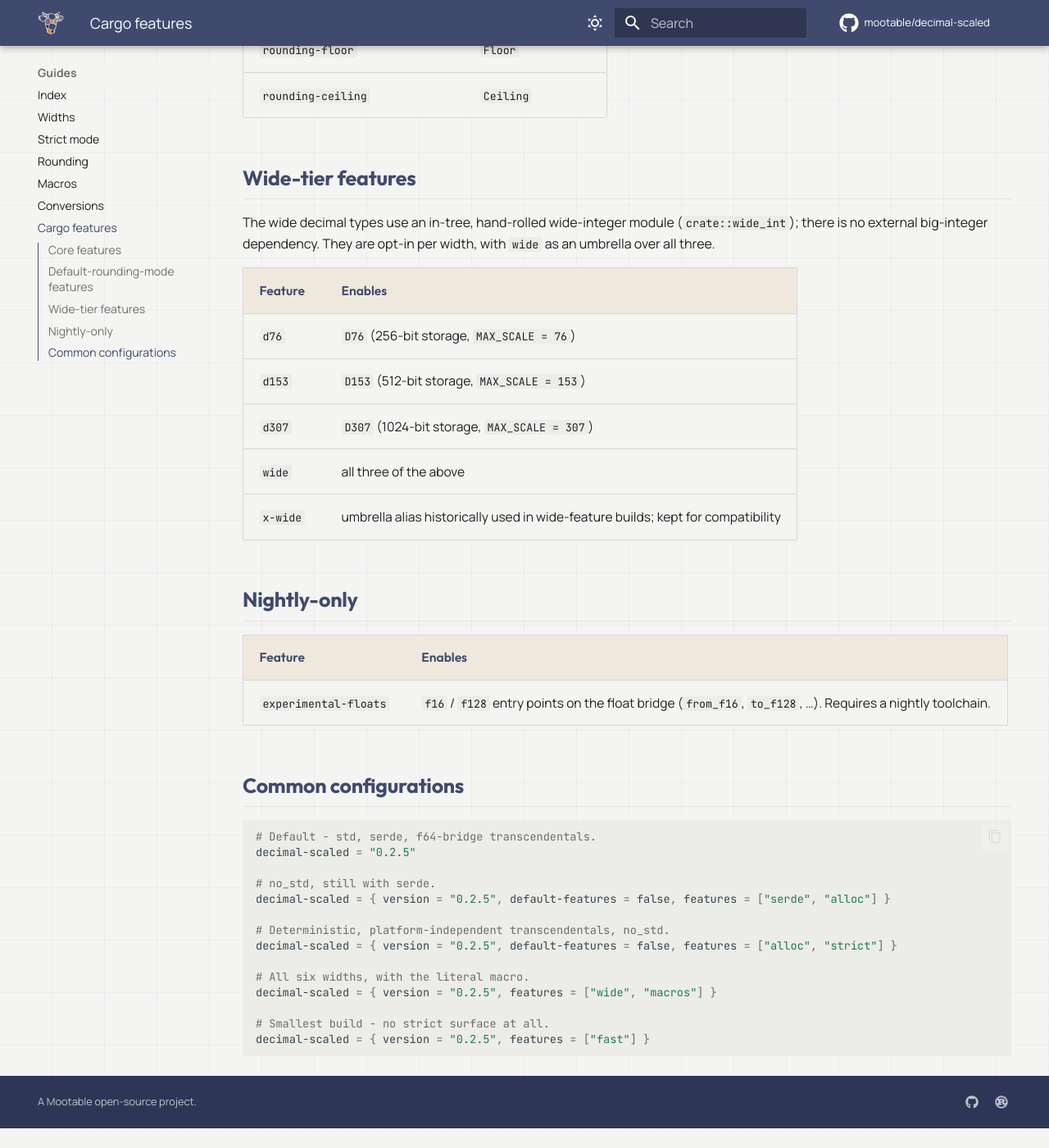
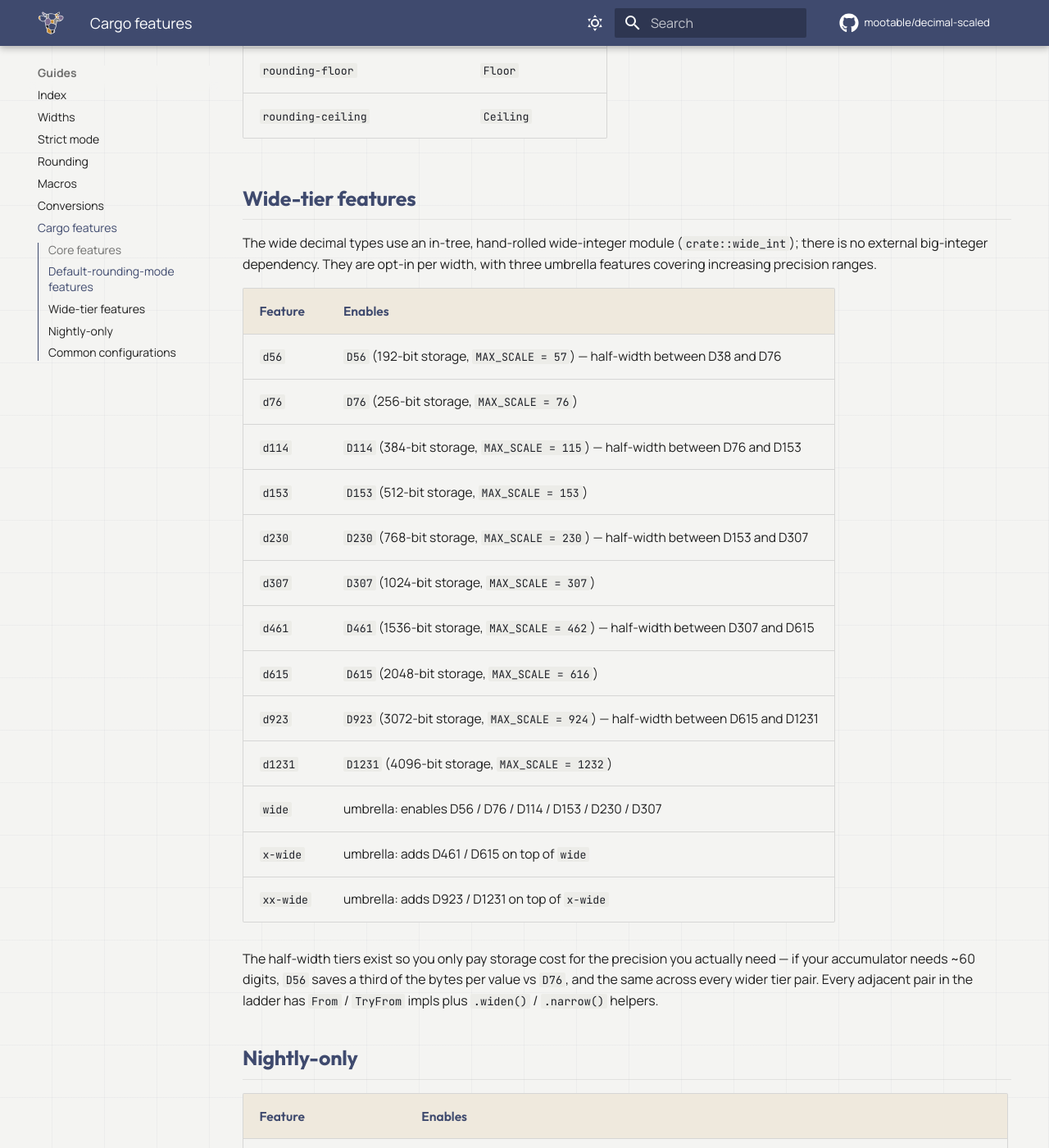
Before and after one commit to mootable/decimal-scaled, an MkDocs documentation site: the page built from docs/features.md, in a window 1280 px wide and 1400 px high, scrolled down 1453 px. Shown: the whole window at 82% size. Built offline with MkDocs 1.6.1 and Material for MkDocs 9.7.7, drawn with Linux system fonts in a browser that asks for light colours; comment, search, counter and statistics services are not loaded; before the commit the page ends 2829 px from its top, so only the background shows below that; some of the changed text lies outside the part shown.

Commit message:
docs: refresh user-facing pages for the 0.2.6 ladder + selling points
- docs/index.md: hero lede now says 'thirteen widths from D9 to D1231',
  the Why-decimal-scaled grid promotes both headline guarantees
  (<=0.5 ULP, caller-chosen rounding mode), library_comparison anchor
  follows the new section title.
- docs/getting-started.md: tier callout updated to mention the new
  wide/x-wide/xx-wide umbrellas; next-steps list adds rounding and
  strict-vs-fast guide entries.
- docs/widths.md: 'Moving between widths' section now documents the
  full ladder including the half-width tiers and explains the legacy
  power-of-two .widen()/.narrow() semantics on D38/D76/D153/D307.
- docs/rounding.md: adds an intro paragraph promoting caller-chosen
  rounding as a first-class selling point with concrete use cases.
- docs/strict-mode.md: wide-tier listing extended to enumerate every
  new tier (D56/D114/D230/D461/D615/D923/D1231) and the umbrella
  feature that covers each.
- docs/features.md: complete rewrite of the wide-tier feature table —
  all 10 new d{N} features documented with their bit widths and
  MAX_SCALE values; wide/x-wide/xx-wide umbrellas mapped; common
  configurations block updated with the umbrella variants. Core
  feature table fixed (strict is on by default; fast description
  corrected — both *_strict and *_fast named methods always emit).
- README.md: tier table extended to all 13 widths with bit width,
  safe digit count, max-value-at-SCALE-0 estimate, and feature gate.
  Closing paragraph notes the new cross-tier adjacency.

````diff
--- a/docs/features.md
+++ b/docs/features.md
@@ -10,11 +10,11 @@
 | Feature | Default | Enables |
 |---|---|---|
 | `std` | yes | The `f64`-bridge transcendentals (trig, log/exp, sqrt, …) and `from_f64` constructors. Pulls in `alloc`. |
-| `alloc` | yes | `Display::to_string` and `FromStr` on `no_std`. Required - targets without `alloc` are not supported. |
+| `alloc` | yes | `Display::to_string` and `FromStr` on `no_std`. Required — targets without `alloc` are not supported. |
 | `serde` | yes | `Serialize` / `Deserialize` via `serde_helpers` (canonical-string form). |
-| `macros` | no | The `d38!` compile-time literal macro. See [the macro guide](macros.md). |
-| `strict` | no | The plain transcendental methods dispatch to the integer-only `*_strict` path instead of the `f64` bridge. Platform-independent; works under `no_std`. See [strict mode](strict-mode.md). |
-| `fast` | no | Drops the `*_strict` transcendental surface entirely for a smaller build. **Overrides `strict`** - with both set, the crate behaves as if neither were. |
+| `strict` | **yes** | Plain transcendental methods (`sqrt`, `ln`, …) dispatch to the integer-only `*_strict` path — ≤ 0.5 ULP, platform-independent, `no_std`-friendly. The headline accuracy guarantee. See [strict mode](strict-mode.md). |
+| `macros` | no | The `d38!` / `d76!` / etc. compile-time literal macros. See [the macro guide](macros.md). |
+| `fast` | no | When enabled (without `strict`), plain methods dispatch to the f64 bridge for speed at the cost of platform-dependent ≈ 16-digit precision. Both `*_strict` and `*_fast` named methods stay available regardless of which feature is on. |
 
 Notes:
 
@@ -47,17 +47,32 @@
 
 ## Wide-tier features
 
-The wide decimal types use an in-tree, hand-rolled wide-integer module
-(`crate::wide_int`); there is no external big-integer dependency. They
-are opt-in per width, with `wide` as an umbrella over all three.
+The wide decimal types use an in-tree, hand-rolled wide-integer
+module (`crate::wide_int`); there is no external big-integer
+dependency. They are opt-in per width, with three umbrella features
+covering increasing precision ranges.
 
 | Feature | Enables |
 |---|---|
+| `d56` | `D56` (192-bit storage, `MAX_SCALE = 57`) — half-width between D38 and D76 |
 | `d76` | `D76` (256-bit storage, `MAX_SCALE = 76`) |
+| `d114` | `D114` (384-bit storage, `MAX_SCALE = 115`) — half-width between D76 and D153 |
 | `d153` | `D153` (512-bit storage, `MAX_SCALE = 153`) |
+| `d230` | `D230` (768-bit storage, `MAX_SCALE = 230`) — half-width between D153 and D307 |
 | `d307` | `D307` (1024-bit storage, `MAX_SCALE = 307`) |
-| `wide` | all three of the above |
-| `x-wide` | umbrella alias historically used in wide-feature builds; kept for compatibility |
+| `d461` | `D461` (1536-bit storage, `MAX_SCALE = 462`) — half-width between D307 and D615 |
+| `d615` | `D615` (2048-bit storage, `MAX_SCALE = 616`) |
+| `d923` | `D923` (3072-bit storage, `MAX_SCALE = 924`) — half-width between D615 and D1231 |
+| `d1231` | `D1231` (4096-bit storage, `MAX_SCALE = 1232`) |
+| `wide` | umbrella: enables D56 / D76 / D114 / D153 / D230 / D307 |
+| `x-wide` | umbrella: adds D461 / D615 on top of `wide` |
+| `xx-wide` | umbrella: adds D923 / D1231 on top of `x-wide` |
+
+The half-width tiers exist so you only pay storage cost for the
+precision you actually need — if your accumulator needs ~60 digits,
+`D56` saves a third of the bytes per value vs `D76`, and the same
+across every wider tier pair. Every adjacent pair in the ladder has
+`From` / `TryFrom` impls plus `.widen()` / `.narrow()` helpers.
 
 ## Nightly-only
 
@@ -68,18 +83,31 @@
 ## Common configurations
 
 ```toml
-# Default - std, serde, f64-bridge transcendentals.
+# Default — std, serde, and the integer-only ≤ 0.5 ULP `*_strict`
+# transcendentals dispatched by plain `sin` / `ln` / `sqrt`.
 decimal-scaled = "0.2.5"
 
-# no_std, still with serde.
-decimal-scaled = { version = "0.2.5", default-features = false, features = ["serde", "alloc"] }
+# `no_std`, still with serde and the deterministic strict path.
+decimal-scaled = { version = "0.2.5", default-features = false,
+                   features = ["serde", "alloc", "strict"] }
 
-# Deterministic, platform-independent transcendentals, no_std.
-decimal-scaled = { version = "0.2.5", default-features = false, features = ["alloc", "strict"] }
-
-# All six widths, with the literal macro.
+# Add the half-width and wider tiers (D56–D307).
 decimal-scaled = { version = "0.2.5", features = ["wide", "macros"] }
 
-# Smallest build - no strict surface at all.
-decimal-scaled = { version = "0.2.5", features = ["fast"] }
+# Add the extra-wide tiers (D461 / D615) on top of wide.
+decimal-scaled = { version = "0.2.5", features = ["x-wide", "macros"] }
+
+# Add the xx-wide tiers (D923 / D1231) — research-grade precision.
+decimal-scaled = { version = "0.2.5", features = ["xx-wide", "macros"] }
+
+# Bank-statement rounding: HalfAwayFromZero as the crate-wide default.
+decimal-scaled = { version = "0.2.5",
+                   features = ["wide", "rounding-half-away-from-zero"] }
+
+# Speed over determinism — plain transcendentals dispatch to the f64
+# bridge (~16 decimal digits of platform-libm precision). The
+# `*_strict` named methods remain available for the parts of your
+# code that need them.
+decimal-scaled = { version = "0.2.5", default-features = false,
+                   features = ["std", "fast"] }
 ```
````
Also changed, not shown: README.md (+25 -9 lines), docs/getting-started.md (+9 -5 lines), docs/index.md (+2 -2 lines), docs/rounding.md (+12 -0 lines), docs/strict-mode.md (+11 -9 lines), docs/widths.md (+10 -0 lines).
